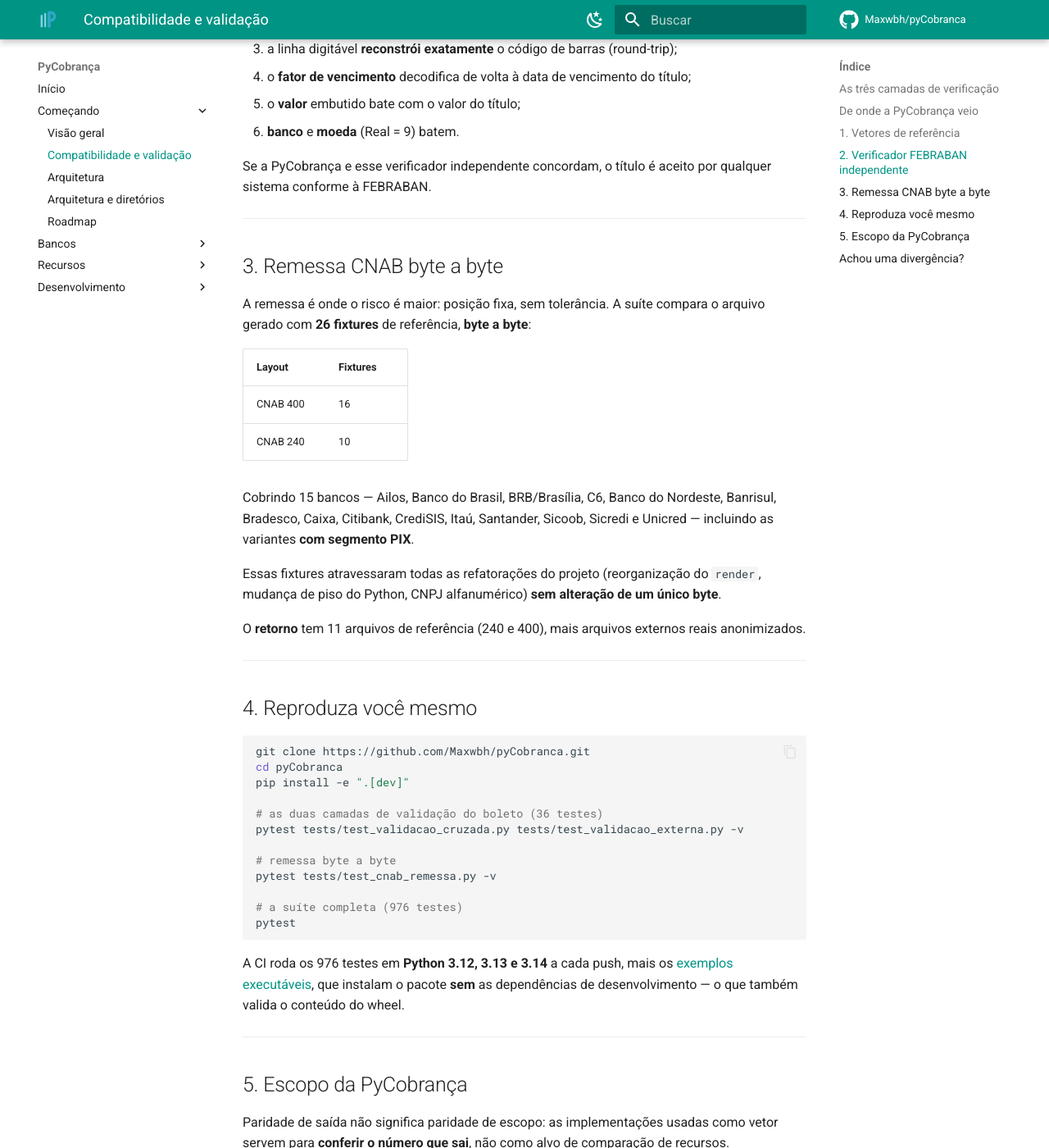
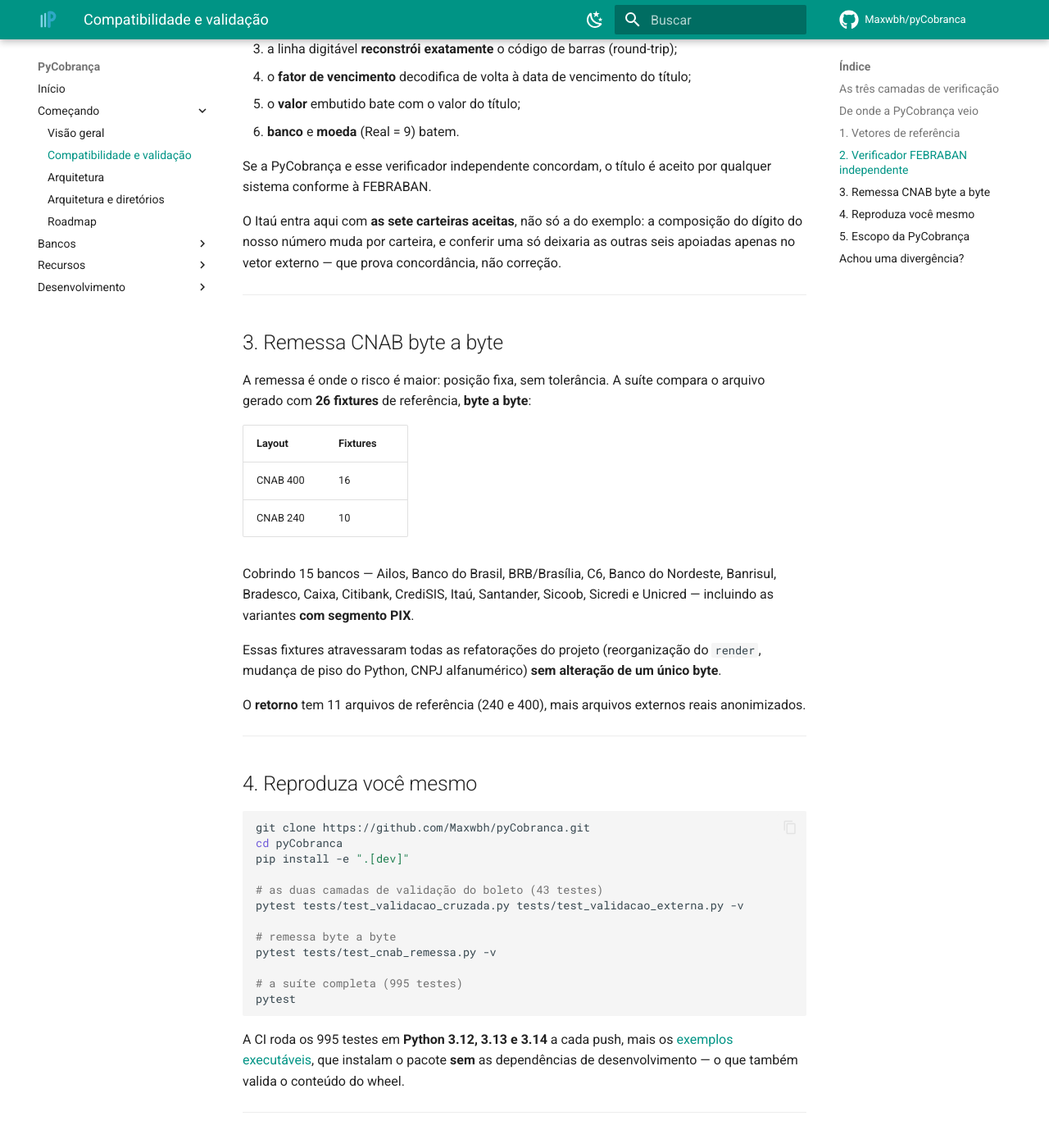
Before and after one commit to Maxwbh/pyCobranca, an MkDocs documentation site: the page built from docs/17-compatibilidade.md, in a window 1280 px wide and 1400 px high, scrolled down 2029 px. Shown: the whole window at 82% size. Built offline with MkDocs 1.6.1 and Material for MkDocs 9.7.7, drawn with Linux system fonts in a browser that asks for light colours; comment, search, counter and statistics services are not loaded.

Commit message:
Fechar as lacunas dos testes do Itaú
Três problemas na cobertura que a issue 40 expôs.

O teste que prendia a regra do DAC lia a constante privada que a implementa:
provava que a constante é o que ela é, e quebraria num rename sem nada mudar no
boleto. Passa a medir o comportamento — na composição curta o dígito não pode
mudar quando a conta muda; na longa, tem de mudar — parametrizado nas sete
carteiras. O par de contas é escolhido a dedo, porque o dígito tem 10 valores e
um par que colidisse faria a carteira parecer usar a composição curta.

O preenchimento com zeros do nosso número entra no cálculo do DAC e não tinha
teste: quem simplificasse o zfill mudaria em silêncio o dígito de todo cliente
com nosso número curto. Idem para a agência.

E a carteira 112 nunca passava pelo verificador FEBRABAN independente — os
exemplos trazem o Itaú só na 109, então a 112 era conferida apenas contra vetor
externo, que prova concordância e não correção. O corpo do verificador virou
função e roda agora nas sete carteiras.

test_validacoes empilhava quatro asserções; a primeira a falhar escondia as
outras três. Separado em quatro testes.

Por fim, a descrição do sintoma dizia que o banco "recusa ou credita em outro
título" — afirmação operacional que não temos como sustentar e que não é
necessária para caracterizar o defeito. Trocada, nos três lugares onde
aparecia, pelo mecanismo verificável: o DV geral é recalculado sobre o
conteúdo alterado e continua fechando, então a conferência estrutural passa, e
a inconsistência pode permanecer invisível em validadores estruturais, só
sendo detectada quando o título é validado segundo as regras específicas do
Itaú. Conferido rodando o verificador independente do próprio projeto contra o
código de barras defeituoso da 112 — ele aceita.

````diff
--- a/docs/17-compatibilidade.md
+++ b/docs/17-compatibilidade.md
@@ -79,6 +79,10 @@
 Se a PyCobrança e esse verificador independente concordam, o título é aceito por qualquer sistema
 conforme à FEBRABAN.
 
+O Itaú entra aqui com **as sete carteiras aceitas**, não só a do exemplo: a composição do dígito do
+nosso número muda por carteira, e conferir uma só deixaria as outras seis apoiadas apenas no vetor
+externo — que prova concordância, não correção.
+
 ---
 
 ## 3. Remessa CNAB byte a byte
@@ -109,17 +113,17 @@
 cd pyCobranca
 pip install -e ".[dev]"
 
-# as duas camadas de validação do boleto (36 testes)
+# as duas camadas de validação do boleto (43 testes)
 pytest tests/test_validacao_cruzada.py tests/test_validacao_externa.py -v
 
 # remessa byte a byte
 pytest tests/test_cnab_remessa.py -v
 
-# a suíte completa (976 testes)
+# a suíte completa (995 testes)
 pytest
 ```
 
-A CI roda os 976 testes em **Python 3.12, 3.13 e 3.14** a cada push, mais os
+A CI roda os 995 testes em **Python 3.12, 3.13 e 3.14** a cada push, mais os
 [exemplos executáveis](https://github.com/Maxwbh/pyCobranca/tree/main/examples), que instalam o
 pacote **sem** as dependências de desenvolvimento — o que também valida o conteúdo do wheel.
 
````
Also changed, not shown: CHANGELOG.md (+3 -1 lines), docs/bancos/341-itau.md (+3 -2 lines), 3 other files.
